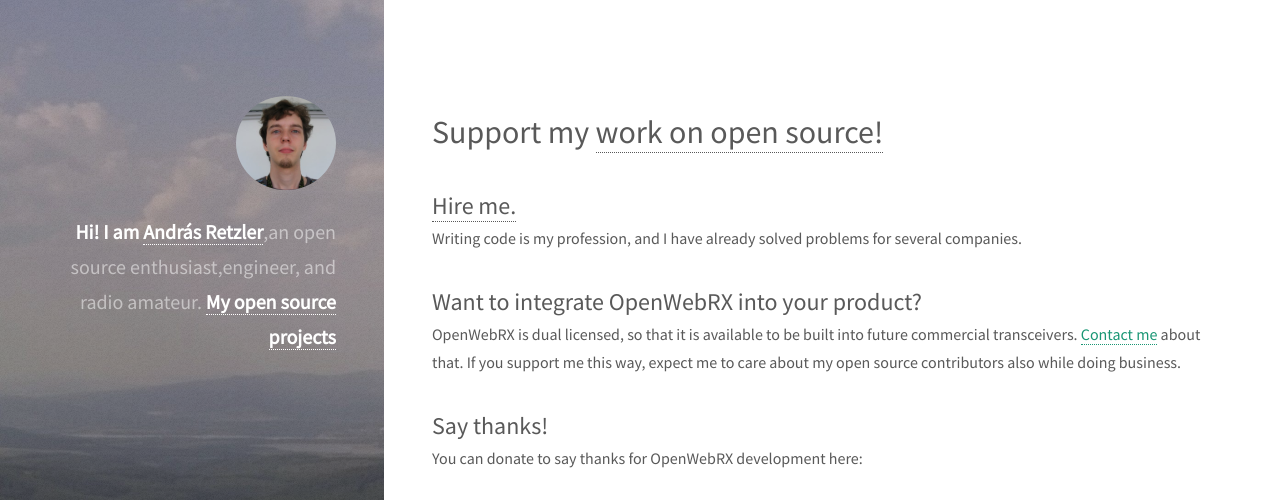
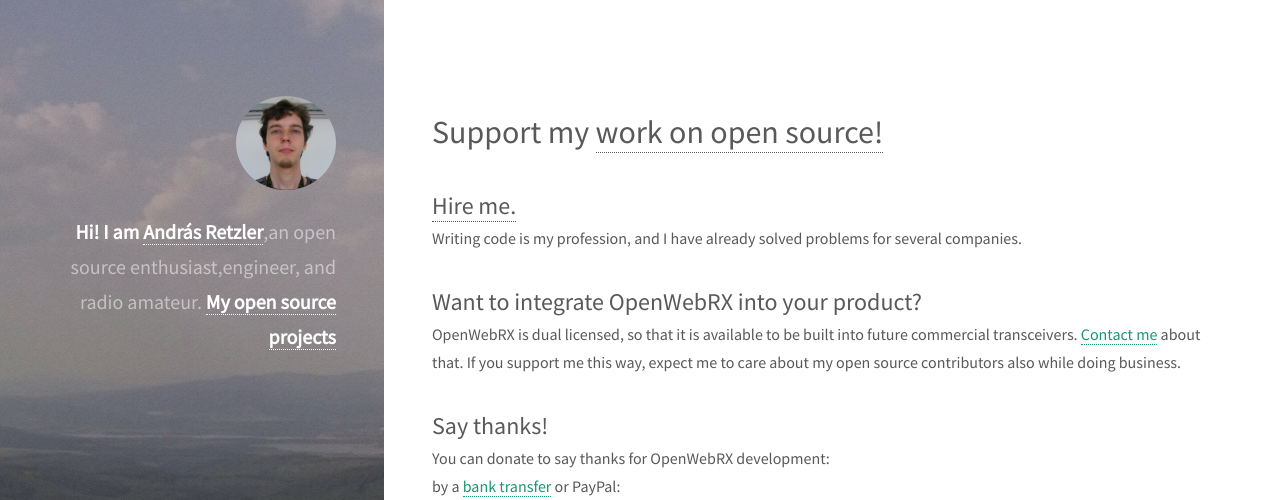
Before and after one commit to ha7ilm/ha7ilm.github.io, a Jekyll site: the page built from support.md, in a window 1280 px wide and 900 px high, cut to the strip 0-500 px from the top of the window. Built offline with Jekyll 4.4.1, drawn with Linux system fonts in a browser that asks for light colours.

Commit message:
Added TransferWise account details

```diff
--- a/support.md
+++ b/support.md
@@ -9,7 +9,9 @@ layout: post
 <h2 style="margin: 0;">Want to integrate OpenWebRX into your product?</h2>OpenWebRX is dual licensed, so that it is available to be built into future commercial transceivers. <a href="" class="sdrhu-m-dev">Contact me</a> about that. If you support me this way, expect me to care about my open source contributors also while doing business.
 
 <h2 style="margin: 0;">Say thanks!</h2>
-You can donate to say thanks for OpenWebRX development here:
+
+You can donate to say thanks for OpenWebRX development:
+by a <a href="/supporttransfer">bank transfer</a> or PayPal:
 
 <form action="https://www.paypal.com/cgi-bin/webscr" method="post" target="_top" id="paypalform">
 <input type="hidden" name="cmd" value="_s-xclick">
@@ -17,6 +19,7 @@ You can donate to say thanks for OpenWebRX development here:
 <input type="image" src="https://www.paypalobjects.com/en_US/i/btn/btn_donateCC_LG.gif" border="0" name="submit" alt="PayPal - The safer, easier way to pay online!">
 <img alt="" border="0" src="https://www.paypalobjects.com/en_US/i/scr/pixel.gif" width="1" height="1">
 </form>
+
 
 <h2>Update on the donation programme // 2018-11-23</h2>
 
```
Also changed, not shown: supporttransfer.md (added, +42 -0 lines).
